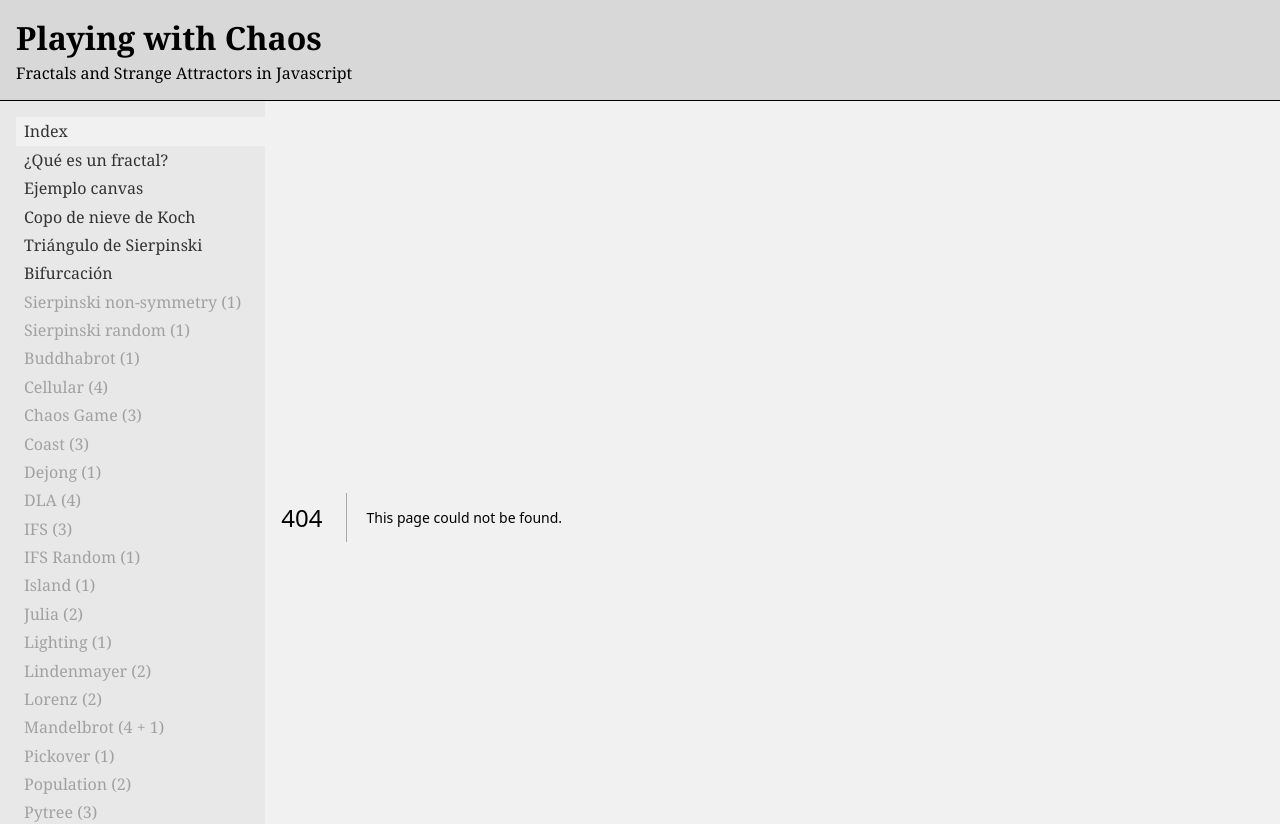
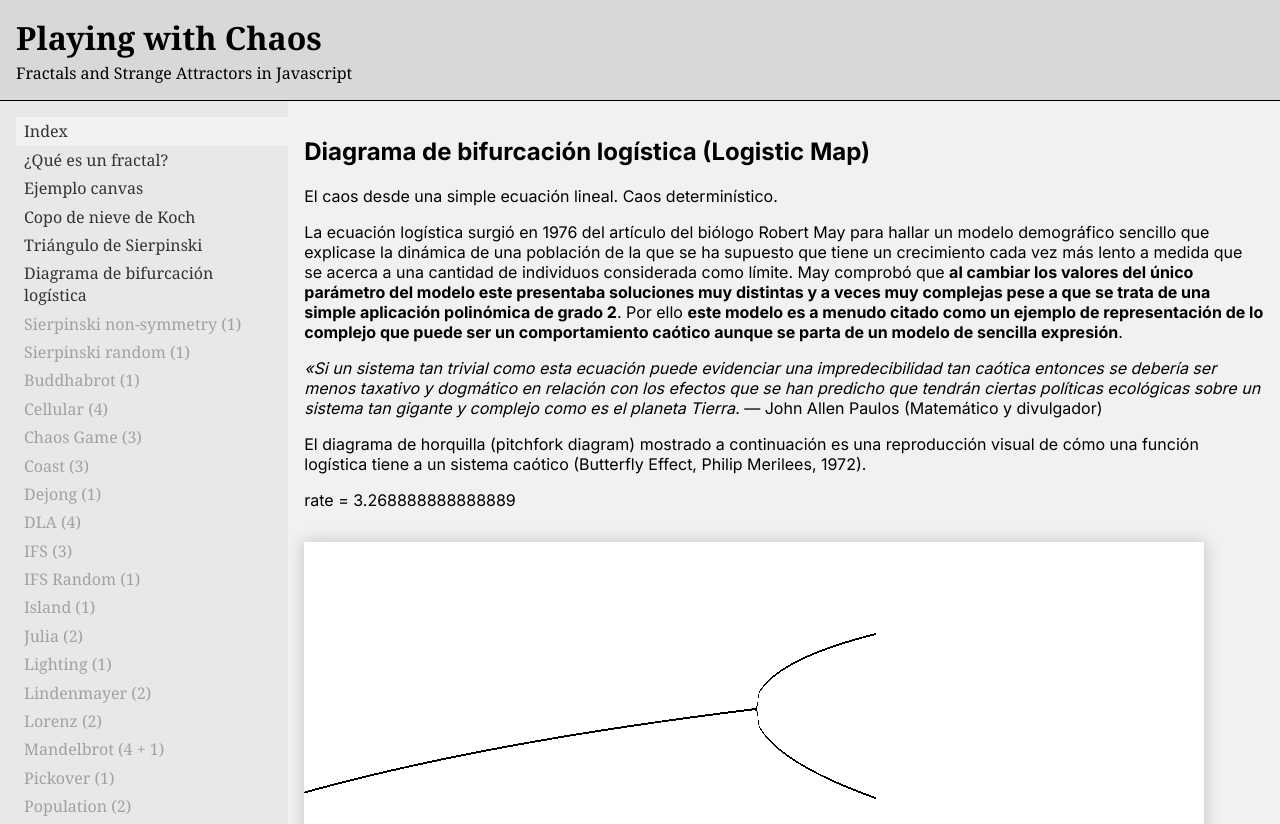
Before and after one commit to Aimanizales/playing-with-chaos, a Next.js app: page /logistic-map in a window 1280 px wide. Before the commit this address had no page. Shown: the top 824 px of the page. Built offline with nearby package versions, Linux system fonts and the light colour scheme.

Commit message:
Logistic map updated

```diff
--- a/src/pages/bifurcation/index.tsx
+++ b/src/components/Fractals/LogisticMap/index.tsx
@@ -1,12 +1,12 @@
 import { useEffect, useRef, useState } from 'react';
 
-export default function Page() {
+export default function LogisticMap() {
   const canvasRef = useRef(null);
   const [reproductionRate, setReproductionRate] = useState(0);
 
   useEffect(() => {
-    const CANVAS_WIDTH = 1024,
-      CANVAS_HEIGHT = 768;
+    const CANVAS_WIDTH = 900,
+      CANVAS_HEIGHT = 500;
 
     const canvas = canvasRef.current;
     const canvasContext = canvas.getContext('2d');
@@ -53,15 +53,11 @@ export default function Page() {
     }
   }, []);
 
+  //TODO: add reset button
   return (
-    <section>
-      <h2>Diagrama de bifurcación</h2>
+    <>
       <p>rate = {reproductionRate}</p>
-      <p>
-        Reproducción visual de cómo una función logística tiene a un sistema
-        caótico (Butterfly Effect, Philip Merilees, 1972).
-      </p>
       <canvas ref={canvasRef} />
-    </section>
+    </>
   );
 }
--- a/src/components/Fractals/Sierpinsky/SierpinskyTriangle.tsx
+++ b/src/components/Fractals/Sierpinsky/SierpinskyTriangle.tsx
@@ -86,7 +86,7 @@ export default function SierpinskyTriangle() {
   return (
     <>
       Iteration {depth}/{MAX_DEPTH} <br />
-      <button onClick={handleReset}>Reset</button>
+      <button onClick={handleReset}>Reset</button> <br />
       <canvas ref={canvasRef} onClick={handleClick} />
     </>
   );
--- a/src/components/Navbar/menuItems.ts
+++ b/src/components/Navbar/menuItems.ts
@@ -20,8 +20,8 @@ export const menuItems = [
     link: '/sierpinsky',
   },
   {
-    name: 'Bifurcación',
-    link: '/bifurcation',
+    name: 'Diagrama de bifurcación logística',
+    link: '/logistic-map',
   },
   { name: 'Sierpinski non-symmetry (1)' },
   { name: 'Sierpinski random (1)' },
--- /dev/null
+++ b/src/pages/logistic-map/index.tsx
@@ -0,0 +1,82 @@
+import LogisticMap from '@/components/Fractals/LogisticMap';
+
+export default function Page() {
+  return (
+    <section>
+      <h2>Diagrama de bifurcación logística (Logistic Map)</h2>
+      <p>El caos desde una simple ecuación lineal. Caos determinístico.</p>
+      <p>
+        La ecuación logística surgió en 1976 del artículo del biólogo Robert May
+        para hallar un modelo demográfico sencillo que explicase la dinámica de
+        una población de la que se ha supuesto que tiene un crecimiento cada vez
+        más lento a medida que se acerca a una cantidad de individuos
+        considerada como límite. May comprobó que{' '}
+        <strong>
+          al cambiar los valores del único parámetro del modelo este presentaba
+          soluciones muy distintas y a veces muy complejas pese a que se trata
+          de una simple aplicación polinómica de grado 2
+        </strong>
+        . Por ello{' '}
+        <strong>
+          este modelo es a menudo citado como un ejemplo de representación de lo
+          complejo que puede ser un comportamiento caótico aunque se parta de un
+          modelo de sencilla expresión
+        </strong>
+        .
+      </p>
+
+      <p>
+        <i>
+          «Si un sistema tan trivial como esta ecuación puede evidenciar una
+          impredecibilidad tan caótica entonces se debería ser menos taxativo y
+          dogmático en relación con los efectos que se han predicho que tendrán
+          ciertas políticas ecológicas sobre un sistema tan gigante y complejo
+          como es el planeta Tierra.
+        </i>{' '}
+        — John Allen Paulos (Matemático y divulgador)
+      </p>
+      <p>
+        El diagrama de horquilla (pitchfork diagram) mostrado a continuación es
+        una reproducción visual de cómo una función logística tiene a un sistema
+        caótico (Butterfly Effect, Philip Merilees, 1972).
+      </p>
+
+      <LogisticMap />
+
+      <h3>Más información</h3>
+
+      <iframe
+        width="560"
+        height="315"
+        src="https://www.youtube.com/embed/EOvLhZPevm0?si=29JnopNOotUiOrOB"
+        title="YouTube video player"
+        frameborder="0"
+        allow="accelerometer; autoplay; clipboard-write; encrypted-media; gyroscope; picture-in-picture; web-share"
+        referrerpolicy="strict-origin-when-cross-origin"
+        allowfullscreen
+      ></iframe>
+
+      <br />
+
+      <iframe
+        width="560"
+        height="315"
+        src="https://www.youtube.com/embed/ovJcsL7vyrk?si=6z3E_dpWsrB-HZ3v"
+        title="YouTube video player"
+        frameborder="0"
+        allow="accelerometer; autoplay; clipboard-write; encrypted-media; gyroscope; picture-in-picture; web-share"
+        referrerpolicy="strict-origin-when-cross-origin"
+        allowfullscreen
+      ></iframe>
+
+      <br />
+
+      <a
+        href="https://es.wikipedia.org/wiki/Aplicaci%C3%B3n_log%C3%ADstica"
+        target="_blank"
+      >
+        https://es.wikipedia.org/wiki/Aplicación_logística
+      </a>
+    </section>
+  );
+}
```
Also changed, not shown: src/components/Fractals/Koch/index.ts (added).
